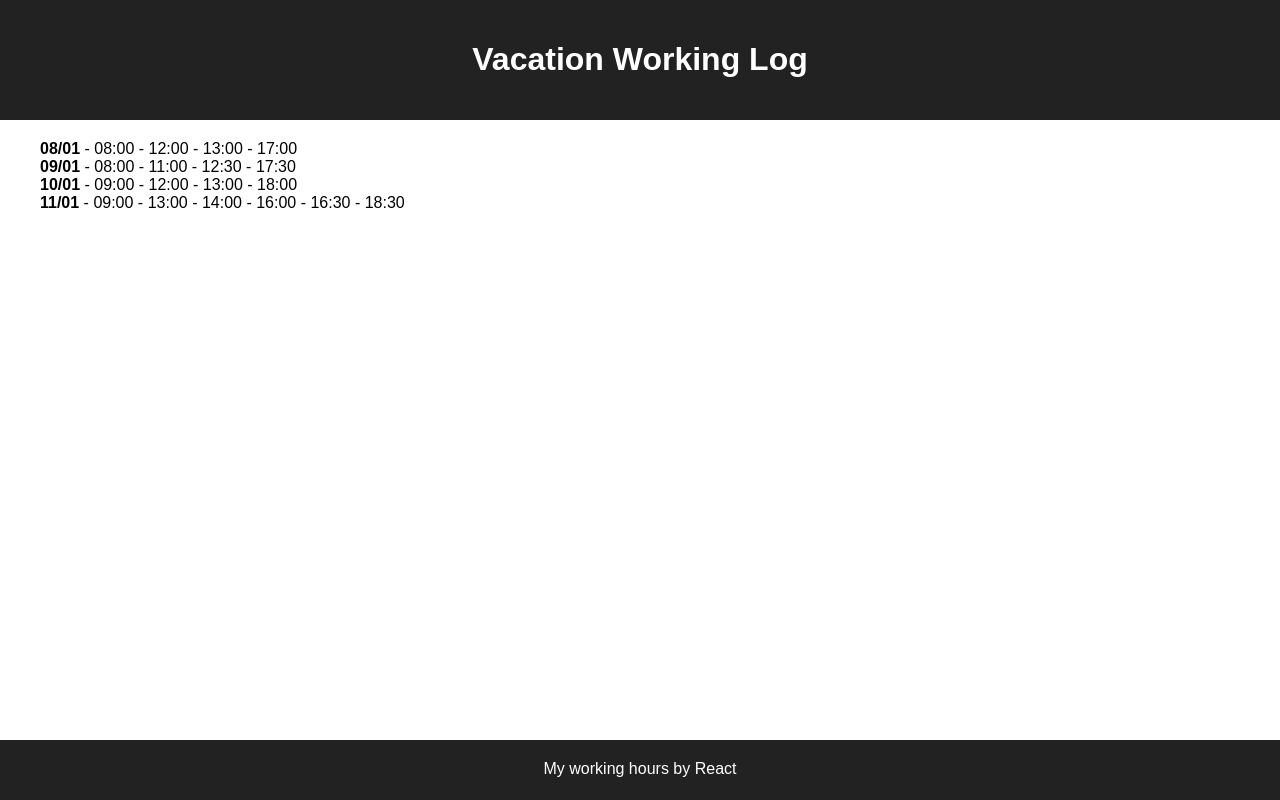
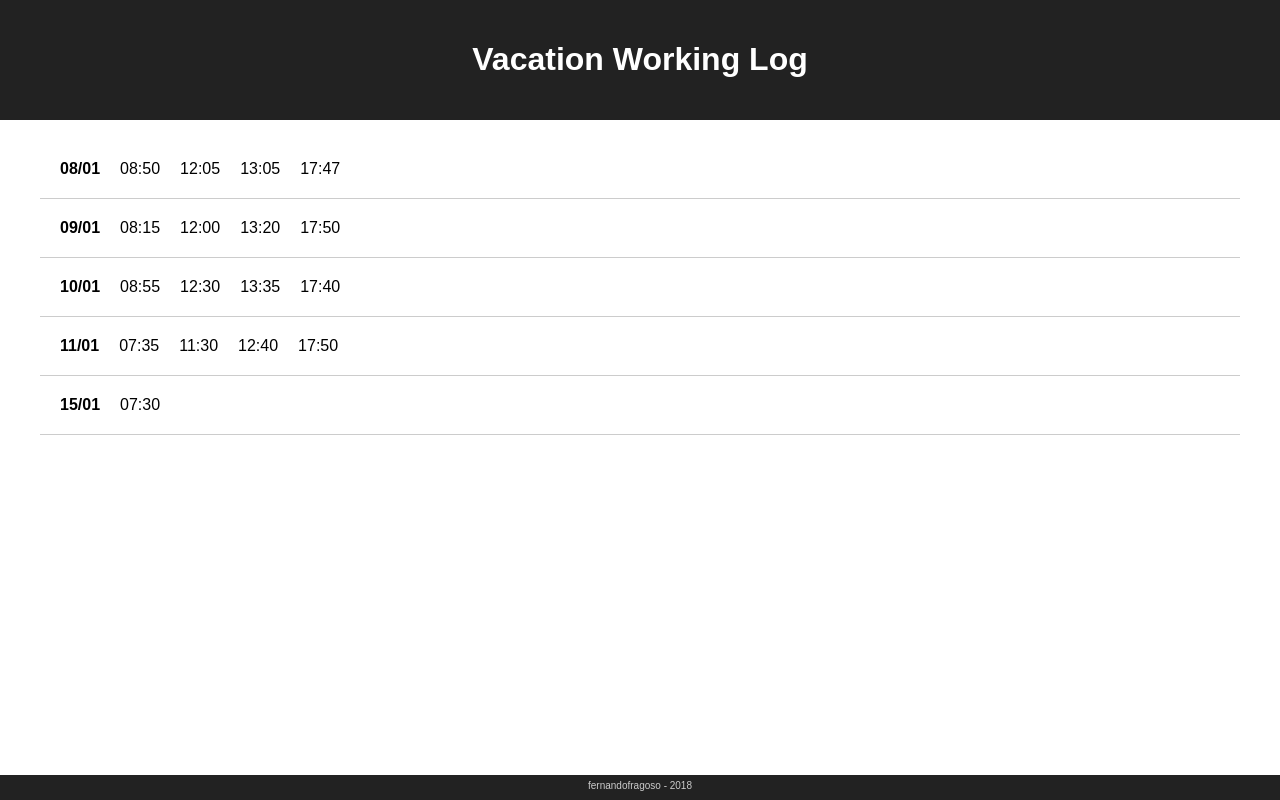
Before and after one commit to fernandofragoso/vacation-working-log, a React (Create React App) app: page / in a window 1280 px wide. Built offline with nearby package versions, Linux system fonts and the light colour scheme.

Commit message:
Create Day structure

```diff
--- a/src/App.css
+++ b/src/App.css
@@ -24,8 +24,9 @@
 
 .App-footer {
   background-color: #222;
-  height: 20px;
-  padding: 20px;
-  color: white;
+  height: 15px;
+  padding: 5px;
+  font-size: 10px;
+  color: #CCC;
   text-align: center;
 }
--- a/src/App.js
+++ b/src/App.js
@@ -19,17 +19,19 @@ class App extends Component {
             {days.map(day => <Day date={day.date} hours={day.hours} key={day.id} /> )}
           </main>
         </div>
-        <footer className="App-footer">My working hours by React</footer>
+        <footer className="App-footer">fernandofragoso - 2018</footer>
       </div>
     );
   }
 
   _getDays() {
     let days = [
-      { id: '1', date: '08/01', hours: ['08:00', '12:00', '13:00', '17:00'] },
-      { id: '2', date: '09/01', hours: ['08:00', '11:00', '12:30', '17:30'] },
-      { id: '3', date: '10/01', hours: ['09:00', '12:00', '13:00', '18:00'] },
-      { id: '4', date: '11/01', hours: ['09:00', '13:00', '14:00', '16:00', '16:30', '18:30'] }
+      { id: '1', date: '08/01', hours: ['08:50', '12:05', '13:05', '17:47'] },
+      { id: '2', date: '09/01', hours: ['08:15', '12:00', '13:20', '17:50'] },
+      { id: '3', date: '10/01', hours: ['08:55', '12:30', '13:35', '17:40'] },
+      { id: '4', date: '11/01', hours: ['07:35', '11:30', '12:40', '17:50'] },
+      { id: '5', date: '15/01', hours: ['07:30'] }
+
     ];
     return days;
   }
--- a/src/Day.css
+++ b/src/Day.css
@@ -1,3 +1,16 @@
 .Day {
+  display: flex;
   text-align: left;
+  padding: 10px;
+  border-bottom: 1px solid #CCC;
 }
+
+.Day-date {
+  font-weight: bold;
+  text-align: center;
+  margin: 10px;
+}
+
+.Day-hour {
+  margin: 10px;
+}
--- a/src/Day.js
+++ b/src/Day.js
@@ -5,8 +5,8 @@ class Day extends Component {
   render() {
     return (
       <div className="Day">
-        <strong>{this.props.date}</strong>
-        {this.props.hours.map(hour => ` - ${hour}`)}
+        <div className="Day-date">{this.props.date}</div>
+        {this.props.hours.map(hour => <div key={hour.toString()} className="Day-hour">{hour}</div>)}
       </div>
     );
   }
```
Also changed, not shown: 1 other file (tests, documents, lock files or other folders).
